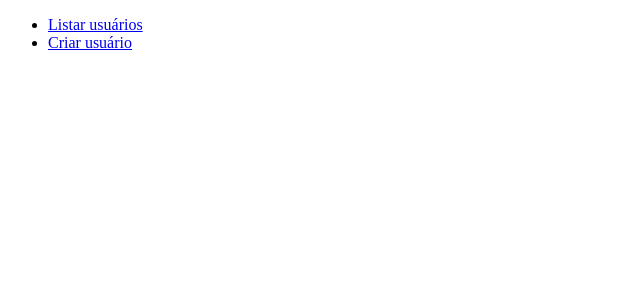
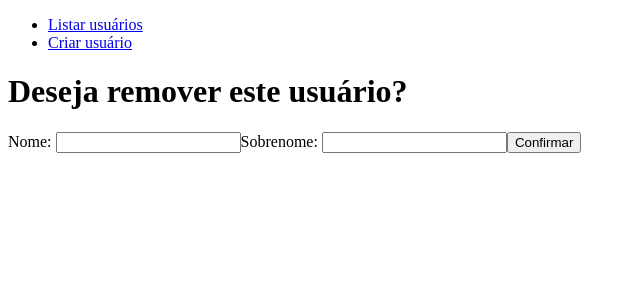
Before and after one commit to phedrakeson/simple-crud, an Angular app in the folder simple-crud/: page /users/delete/1 in a window 1280 px wide. Before the commit this address led to /. Shown: the top 300 px of the page, without its empty margins (0-640 px from the left). Built offline with nearby package versions, Linux system fonts and the light colour scheme; no server answers.

Commit message:
feat: create delete service method and its component

```diff
--- a/simple-crud/src/app/app-routing.module.ts
+++ b/simple-crud/src/app/app-routing.module.ts
@@ -1,6 +1,7 @@
 import { NgModule } from '@angular/core';
 import { RouterModule, Routes } from '@angular/router';
 import { UserCreateComponent } from './users/user-create/user-create.component';
+import { UserDeleteComponent } from './users/user-delete/user-delete.component';
 import { UserUpdateComponent } from './users/user-update/user-update.component';
 import { UsersComponent } from './users/users.component';
 
@@ -13,6 +14,9 @@ const routes: Routes = [
   },
   {
     path: 'users/update/:id', component: UserUpdateComponent
+  },
+  {
+    path: 'users/delete/:id', component: UserDeleteComponent
   }
 ];
 
--- a/simple-crud/src/app/app.module.ts
+++ b/simple-crud/src/app/app.module.ts
@@ -9,13 +9,15 @@ import { AppComponent } from './app.component';
 import { UsersComponent } from './users/users.component';
 import { UserCreateComponent } from './users/user-create/user-create.component';
 import { UserUpdateComponent } from './users/user-update/user-update.component';
+import { UserDeleteComponent } from './users/user-delete/user-delete.component';
 
 @NgModule({
   declarations: [
     AppComponent,
     UsersComponent,
     UserCreateComponent,
-    UserUpdateComponent
+    UserUpdateComponent,
+    UserDeleteComponent
   ],
   imports: [
     BrowserModule,
--- /dev/null
+++ b/simple-crud/src/app/users/user-delete/user-delete.component.html
@@ -0,0 +1,11 @@
+<h1>Deseja remover este usuário?</h1>
+
+<label for="name">Nome:
+  <input readonly type="text" name="name" [(ngModel)]="dados.first_name">
+</label>
+
+<label for="name">Sobrenome:
+  <input readonly type="text" name="name" [(ngModel)]="dados.last_name">
+</label>
+
+<button (click)="removerUsuario()" >Confirmar</button>
--- /dev/null
+++ b/simple-crud/src/app/users/user-delete/user-delete.component.ts
@@ -0,0 +1,31 @@
+import { Component, OnInit } from '@angular/core';
+import { ActivatedRoute } from '@angular/router';
+import { User } from '../users.model';
+import { UsersService } from '../users.service';
+
+@Component({
+  selector: 'app-user-delete',
+  templateUrl: './user-delete.component.html',
+  styleUrls: ['./user-delete.component.css']
+})
+export class UserDeleteComponent implements OnInit {
+
+  private id: string | null = this.route.snapshot.paramMap.get('id');
+  public dados: User = {} as User;
+
+
+  constructor(private usersService: UsersService, private route: ActivatedRoute) { }
+
+  ngOnInit(): void {
+    this.usersService.getUserByID(this.id).subscribe(res => {
+      this.dados = res.data;
+    });
+  }
+
+  removerUsuario(): void {
+    this.usersService.deleteUser(this.id).subscribe(() => {
+      alert('Removido com sucesso!');
+    });
+  }
+
+}
--- a/simple-crud/src/app/users/users.component.css
+++ b/simple-crud/src/app/users/users.component.css
@@ -9,3 +9,7 @@ table thead {
 table td {
   border: 1px solid #000;
 }
+
+a {
+  margin-right: 20px;
+}
--- a/simple-crud/src/app/users/users.component.html
+++ b/simple-crud/src/app/users/users.component.html
@@ -9,7 +9,10 @@
     <tr *ngFor="let user of responseUsers.data">
       <td>{{user.first_name}}</td>
       <td>{{user.last_name}}</td>
-      <td><a routerLink="/users/update/{{user.id}}">EDITAR</a></td>
+      <td>
+        <a routerLink="/users/update/{{user.id}}">EDITAR</a>
+        <a routerLink="/users/delete/{{user.id}}">REMOVER</a>
+      </td>
     </tr>
   </tbody>
 </table>
--- a/simple-crud/src/app/users/users.service.ts
+++ b/simple-crud/src/app/users/users.service.ts
@@ -30,4 +30,9 @@ export class UsersService {
     return this.http.put<ResponseUpdate>(_url, request)
   }
 
+  deleteUser(id: string | null): Observable<any> {
+    const _url = `${this.url}/${id}`
+    return this.http.delete<any>(_url);
+  }
+
 }
```
Also changed, not shown: simple-crud/src/app/users/user-delete/user-delete.component.css (added), 1 other file (tests, documents, lock files or other folders).
